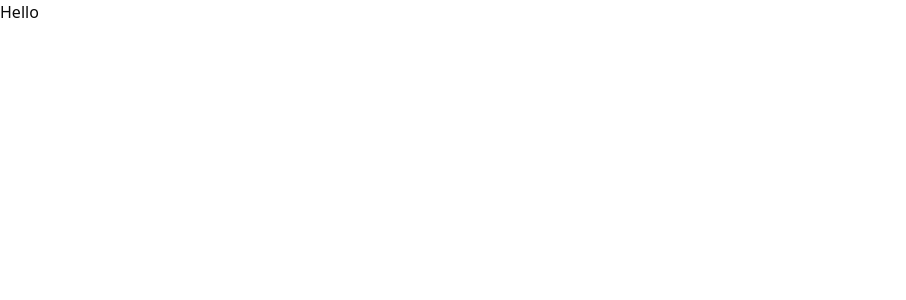
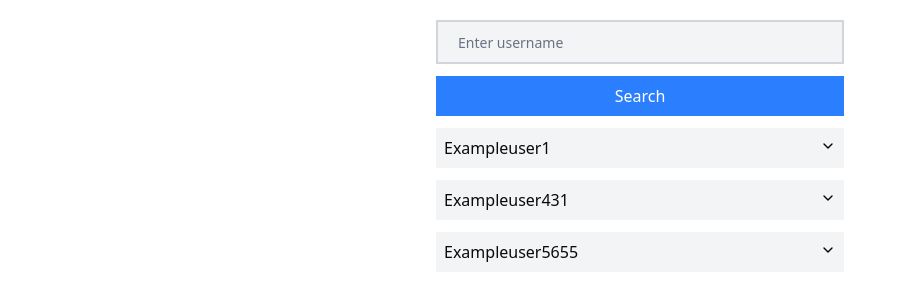
Before and after one commit to aryomuhammad1/github-repositories-explorer, a React (Vite) app: page / in a window 1280 px wide. Shown: the top 300 px of the page, without its empty margins (0-906 px from the left). Built offline with nearby package versions, Linux system fonts and the light colour scheme.

Commit message:
feature: implement components in app

```diff
--- a/src/App.tsx
+++ b/src/App.tsx
@@ -1,9 +1,22 @@
-function App() {
+import { useState } from 'react';
+import SearchBar from '@/components/SearchBar';
+import UserList from '@/components/UserList';
+import mockUsers from '@/mock/mockUsers';
+
+export default function App() {
+    const [users, setUsers] = useState(mockUsers);
+
+    const handleSearch = async (_query: string) => {
+        setUsers(mockUsers);
+    };
+
     return (
-        <>
-            <h1>Hello</h1>
-        </>
+        <div className="max-w-md mx-auto mt-5 px-5">
+            <SearchBar
+                onSearch={handleSearch}
+                loading={false}
+            />
+            <UserList users={users} />
+        </div>
     );
 }
-
-export default App;
```
